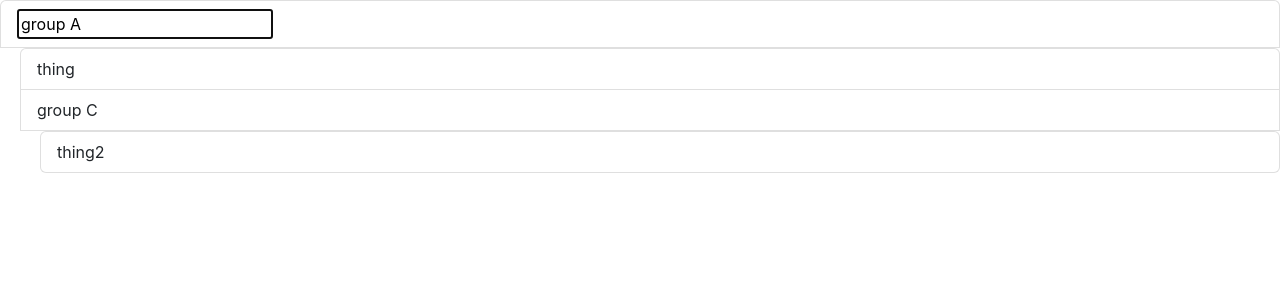
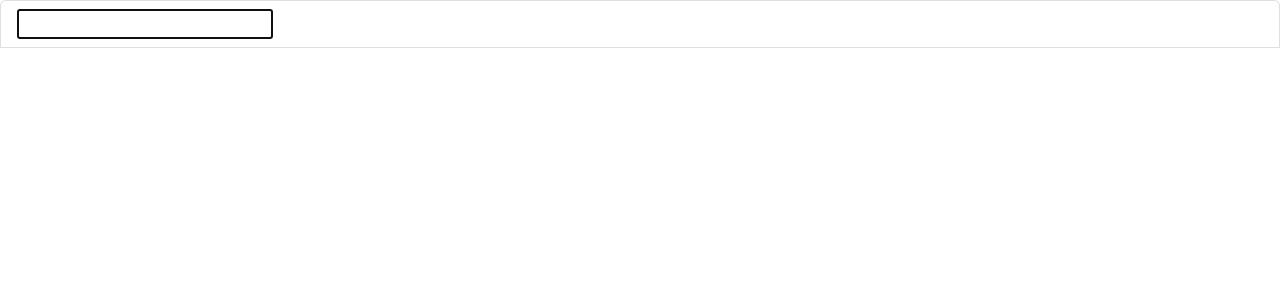
Before and after one commit to mrrobrob/planner, a React (Create React App) app in the folder ClientApp/: page / in a window 1280 px wide. Shown: the top 300 px of the page. Built offline with nearby package versions, Linux system fonts and the light colour scheme.

Commit message:
save to localStorage

```diff
--- a/ClientApp/src/components/BulletEditor.tsx
+++ b/ClientApp/src/components/BulletEditor.tsx
@@ -1,158 +1,47 @@
-import { useState } from 'react';
 import { BulletGroup } from './BulletGroup';
-import { v4 as uuidv4 } from 'uuid';
 import { ListGroup } from 'reactstrap';
 import { BulletText } from './BulletText';
-import { IBullet } from './BulletModels';
+import { LocalStorage } from './LocalStorage';
+import { useEffect, useState } from 'react';
+import { IStorage } from './BulletModels';
 
 export const BulletEditor = () => {
 
     const rootContainerId = "a";
+    const [initialState, setInitialState] = useState<IStorage>({
+        activeBulletId: rootContainerId, bullets: [
+            {
+                id: rootContainerId,
+                type: "group",
+                text: "",
+                bulletIds: []
+            }]
+    });
+    const [loading, setLoading] = useState(true);
 
-    const [activeBullet, setActiveBullet] = useState(rootContainerId);
+    useEffect(() => {
+        const jsonResult = localStorage.getItem(`storage_${rootContainerId}`);
 
-    const [bullets, setBullets] = useState<IBullet[]>([
-        {
-            id: "a",
-            type: "group",
-            text: "group A",
-            bulletIds: ["b", "c"]
-        },
-        {
-            id: "b",
-            type: "text",
-            text: "thing",
-            bulletIds: []
-        },
-        {
-            id: "c",
-            type: "group",
-            text: "group C",
-            bulletIds: ["d"]
-        },
-        {
-            id: "d",
-            type: "text",
-            text: "thing2",
-            bulletIds: []
-        }
-    ]);
-
-    const getBullet = (id: string) => {
-        const bullet = bullets.find(e => e.id === id);
-
-        if (!bullet) {
-            throw new Error(`Bullet not found for id : ${id}`);
+        if (jsonResult) {
+            const result = JSON.parse(jsonResult);
+            setInitialState(result);
         }
 
-        return bullet;
+        setLoading(false);
+    }, [rootContainerId]);
+
+    if (loading) {
+        return <p>Loading!</p>
     }
 
-    const setBulletText = (id: string, value: string) => {
-        setBullets(bullets.map(e => e.id === id ? { ...e, text: value } : e));
-    }
-
-    const findContainerId = (id: string) => {
-        const container = bullets.find(e => e.bulletIds.includes(id));
-
-        if (!container) {
-            throw new Error(`Cannot find container id ${id}`);
+    return <LocalStorage rootContainerId={rootContainerId} initialState={initialState}>
+        {({ rootBullet, actions }: any) =>
+            <ListGroup>
+                <BulletText {...rootBullet} groupId={rootBullet.id} actions={actions} />
+                <ListGroup style={{ paddingLeft: 20 }} >
+                    <BulletGroup groupId={rootBullet.id} {...rootBullet} actions={actions} />
+                </ListGroup>
+            </ListGroup>
         }
-
-        return container.id;
-    }
-
-    const moveBulletAfter = (id: string, groupId: string) => {
-
-        if (groupId === rootContainerId) {
-            return;
-        }
-
-        const fromContainer = getBullet(groupId);
-        const newFromIds = fromContainer.bulletIds.filter(e => e !== id);
-
-        const toContainerId = findContainerId(groupId);
-        const toContainer = getBullet(toContainerId);
-
-        let targetIndex = toContainer.bulletIds.indexOf(groupId) + 1;
-        const newToIds = toContainer.bulletIds.slice();
-
-        while (newToIds.length > targetIndex && getBullet(newToIds[targetIndex]).type === "group") {
-            targetIndex++;
-        }
-        newToIds.splice(targetIndex, 0, id);
-
-        setBullets(bullets.map(e =>
-            e.id === fromContainer.id ? { ...fromContainer, bulletIds: newFromIds } :
-                e.id === toContainer.id ? { ...toContainer, bulletIds: newToIds } :
-                    e))
-    }
-
-    const makeBulletGroup = (id: string) => {
-
-        const newBullet = {
-            id: uuidv4(),
-            type: "text" as const,
-            text: "",
-            bulletIds: []
-        };
-
-        const newBullets = bullets.map(e => e.id === id ? { ...e, type: "group" as const, bulletIds: [newBullet.id] } : e);
-
-        newBullets.push(newBullet);
-        setBullets(newBullets);
-
-        setActiveBullet(newBullet.id);
-
-    }
-
-    const addBulletAfter = (id: string) => {
-
-        const current = getBullet(id);
-
-        const containerId = current.type === "group" ? id : findContainerId(id);
-
-        const newBullet = {
-            id: uuidv4(),
-            type: "text" as const,
-            text: "",
-            bulletIds: []
-        };
-
-        const container = getBullet(containerId);
-        let targetIndex = container.bulletIds.indexOf(id) + 1;
-        const newIds = container.bulletIds.slice();
-
-        while (newIds.length > targetIndex && getBullet(newIds[targetIndex]).type === "group") {
-            targetIndex++;
-        }
-
-        newIds.splice(targetIndex, 0, newBullet.id);
-
-        const newBullets = bullets.map(e => e.id === containerId ? { ...e, bulletIds: newIds } : e);
-        newBullets.push(newBullet);
-
-        setBullets(newBullets);
-
-        setActiveBullet(newBullet.id);
-    }
-
-    const actions = {
-        getActiveBullet: () => activeBullet,
-        setActiveBullet,
-        getBullet,
-        setBulletText,
-        moveBulletAfter,
-        addBulletAfter,
-        makeBulletGroup,
-    };
-
-    const rootBullet = getBullet(rootContainerId);
-
-    return <ListGroup>
-        <BulletText {...rootBullet} groupId={rootBullet.id} actions={actions} />
-        <ListGroup style={{ paddingLeft: 20 }} >
-            <BulletGroup {...rootBullet} actions={actions} />
-        </ListGroup>
-    </ListGroup>
+    </LocalStorage>
 }
--- a/ClientApp/src/components/BulletGroup.tsx
+++ b/ClientApp/src/components/BulletGroup.tsx
@@ -1,19 +1,20 @@
 import { BulletText } from './BulletText';
 import { ListGroup } from 'reactstrap';
+import React from 'react';
 
-export const BulletGroup = ({ id, bulletIds, actions }: any) => {
+export const BulletGroup = ({ groupId, id, bulletIds, actions }: any) => {
 
     return <>{
         (bulletIds as string[]).map(bulletId => {
             const bullet = actions.getBullet(bulletId);
             switch (bullet.type) {
                 case "group":
-                    return <>
-                        <BulletText {...bullet} groupId={bullet.id} actions={actions} />
+                    return <React.Fragment key = {bullet.id}>
+                        <BulletText {...bullet} groupId={groupId} actions={actions} />
                         <ListGroup style={{ paddingLeft: 20 }} key={bullet.id}>
-                            <BulletGroup {...bullet} actions={actions} />
+                            <BulletGroup {...bullet} groupId={bullet.id} actions={actions} />
                         </ListGroup>
-                    </>;
+                    </React.Fragment>;
                 case "text":
                     return <BulletText key={bullet.id} {...bullet} groupId={id} actions={actions} />;
                 default:
--- a/ClientApp/src/components/BulletText.tsx
+++ b/ClientApp/src/components/BulletText.tsx
@@ -1,9 +1,10 @@
 import { ListGroupItem } from 'reactstrap';
+import { IBullet, IHasBulletActions, IHasGroupId } from './BulletModels';
 
-export const BulletText = ({ groupId, id, text, actions } : any) => {
+export const BulletText = ({ groupId, id, text, actions }: IHasGroupId & IBullet & IHasBulletActions) => {
 
     const handleClick = () => {
-        actions.setActiveBullet(id);
+        actions.setActiveBulletId(id);
     }
 
     const handleChange = (event: React.ChangeEvent<HTMLInputElement>) => {
@@ -18,7 +19,7 @@ export const BulletText = ({ groupId, id, text, actions } : any) => {
         } else if (text.startsWith(" ")) {
             actions.makeBulletGroup(id);
         } else {
-            actions.addBulletAfter(id);
+            actions.addNewBulletAfter(id);
         }
     }
 
@@ -33,7 +34,7 @@ export const BulletText = ({ groupId, id, text, actions } : any) => {
     }
 
     return <ListGroupItem onClick={handleClick}>
-        {actions.getActiveBullet() === id ?
+        {actions.getActiveBulletId() === id ?
             <input autoFocus name={`bulletText_${id}`} type="text" onChange={handleChange} onKeyPress={handleKeyPress} value={text} />
             :
             text
--- /dev/null
+++ b/ClientApp/src/components/LocalStorage.tsx
@@ -0,0 +1,154 @@
+import { useEffect, useState } from "react";
+import { IStorage } from "./BulletModels";
+import { v4 as uuidv4 } from 'uuid';
+
+export const LocalStorage = ({ rootContainerId, children, initialState }: any) => {
+
+    const [storage, setStorage] = useState<IStorage>(initialState);
+
+    useEffect(() => {
+        localStorage.setItem(`storage_${rootContainerId}`, JSON.stringify(storage));
+    }, [storage]);
+
+    const getBullet = (id: string) => {
+        const bullet = storage.bullets.find(e => e.id === id);
+
+        if (!bullet) {
+            throw new Error(`Bullet not found for id : ${id}`);
+        }
+
+        return bullet;
+    }
+
+    const setBulletText = (id: string, value: string) => {
+        setStorage({ ...storage, bullets: storage.bullets.map(e => e.id === id ? { ...e, text: value } : e) });
+    }
+
+    const findContainerId = (id: string) => {
+        const container = storage.bullets.find(e => e.bulletIds.includes(id));
+
+        if (!container) {
+            throw new Error(`Cannot find container id ${id}`);
+        }
+
+        return container.id;
+    }
+
+    const moveBulletAfter = (id: string, groupId: string) => {
+
+        if (groupId === rootContainerId) {
+            const bullet = getBullet(id);
+
+            if (bullet.text === "" && id !== rootContainerId) {
+                const rootContainer = getBullet(rootContainerId);
+
+                // remove bullet and set id to next (or last, or rootcontainer)
+                const indexOfId = rootContainer.bulletIds.indexOf(id);
+                const newIds = rootContainer.bulletIds.filter(e => e !== id);
+
+                let newActiveBullet: string;
+                if (newIds.length === 0) {
+                    newActiveBullet = rootContainer.id;
+                } else if (newIds.length >= indexOfId) {
+                    newActiveBullet = newIds[newIds.length - 1];
+                } else {
+                    newActiveBullet = newIds[indexOfId]
+                }
+
+                setStorage({
+                    activeBulletId: newActiveBullet,
+                    bullets: storage.bullets
+                        .filter(e => e.id !== id)
+                        .map(e => e.id === groupId ? { ...e, bulletIds: newIds } : e)
+                });
+            }
+
+            return;
+        }
+
+        const fromContainer = getBullet(groupId);
+        const newFromIds = fromContainer.bulletIds.filter(e => e !== id);
+
+        const toContainerId = findContainerId(groupId);
+        const toContainer = getBullet(toContainerId);
+
+        let targetIndex = toContainer.bulletIds.indexOf(groupId) + 1;
+        const newToIds = toContainer.bulletIds.slice();
+
+        while (newToIds.length > targetIndex && getBullet(newToIds[targetIndex]).type === "group") {
+            targetIndex++;
+        }
+        newToIds.splice(targetIndex, 0, id);
+
+        setStorage({
+            ...storage,
+            bullets: storage.bullets.map(e =>
+                e.id === fromContainer.id ? { ...fromContainer, bulletIds: newFromIds } :
+                    e.id === toContainer.id ? { ...toContainer, bulletIds: newToIds } :
+                        e)
+        })
+    }
+
+    const makeBulletGroup = (id: string) => {
+
+        const newBullet = {
+            id: uuidv4(),
+            type: "text" as const,
+            text: "",
+            bulletIds: []
+        };
+
+        const newBullets = storage.bullets.map(e => e.id === id ? { ...e, type: "group" as const, bulletIds: [newBullet.id] } : e);
+
+        newBullets.push(newBullet);
+        setStorage({ activeBulletId: newBullet.id, bullets: newBullets });
+    }
+
+    const addNewBulletAfter = (id: string) => {
+
+        const current = getBullet(id);
+
+        const containerId = current.type === "group" ? id : findContainerId(id);
+
+        const newBullet = {
+            id: uuidv4(),
+            type: "text" as const,
+            text: "",
+            bulletIds: []
+        };
+
+        const container = getBullet(containerId);
+        let targetIndex = container.bulletIds.indexOf(id) + 1;
+        const newIds = container.bulletIds.slice();
+
+        while (newIds.length > targetIndex && getBullet(newIds[targetIndex]).type === "group") {
+            targetIndex++;
+        }
+
+        newIds.splice(targetIndex, 0, newBullet.id);
+
+        const newBullets = storage.bullets.map(e => e.id === containerId ? { ...e, bulletIds: newIds } : e);
+        newBullets.push(newBullet);
+
+        setStorage({ activeBulletId: newBullet.id, bullets: newBullets });
+    }
+
+    const setActiveBulletId = (id: string) => {
+        setStorage({ ...storage, activeBulletId: id });
+    }
+
+    const props = {
+        rootBullet: getBullet(rootContainerId),
+        actions: {
+            getActiveBulletId: () => storage.activeBulletId,
+            setActiveBulletId,
+            getBullet,
+            setBulletText,
+            moveBulletAfter,
+            addNewBulletAfter,
+            makeBulletGroup,
+        }
+    }
+
+    return children(props);
+}
```
Also changed, not shown: ClientApp/src/components/BulletModels.ts (+28 -3 lines).
